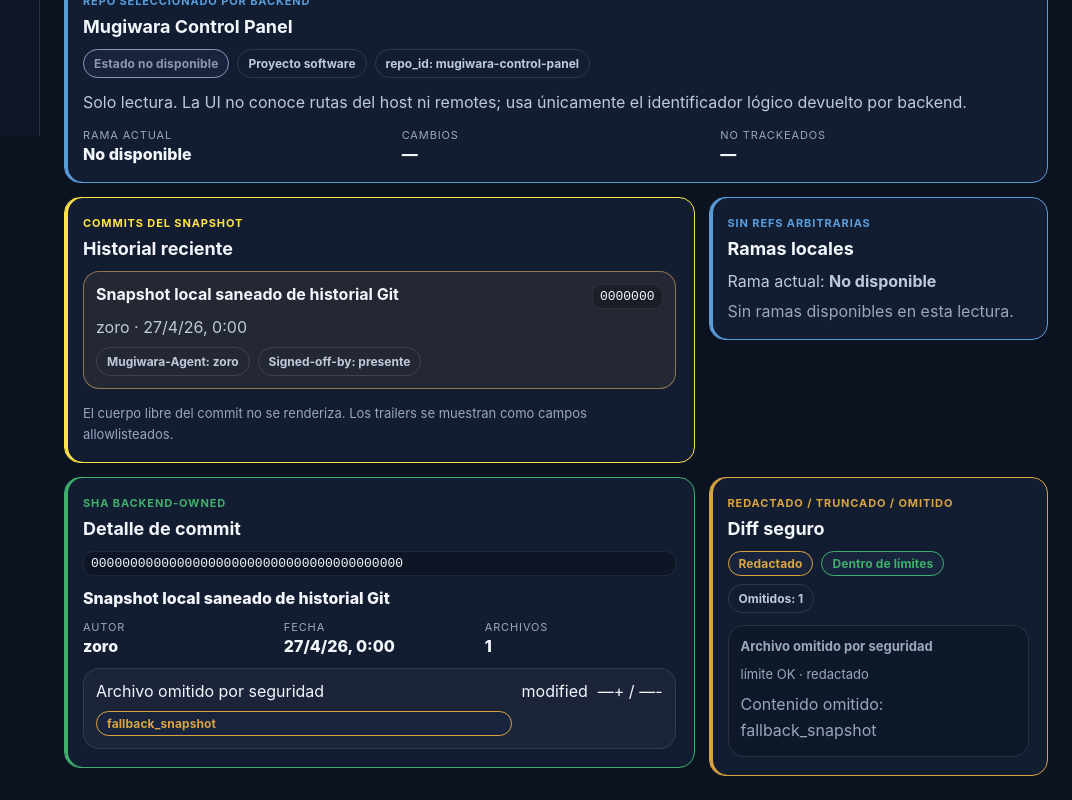
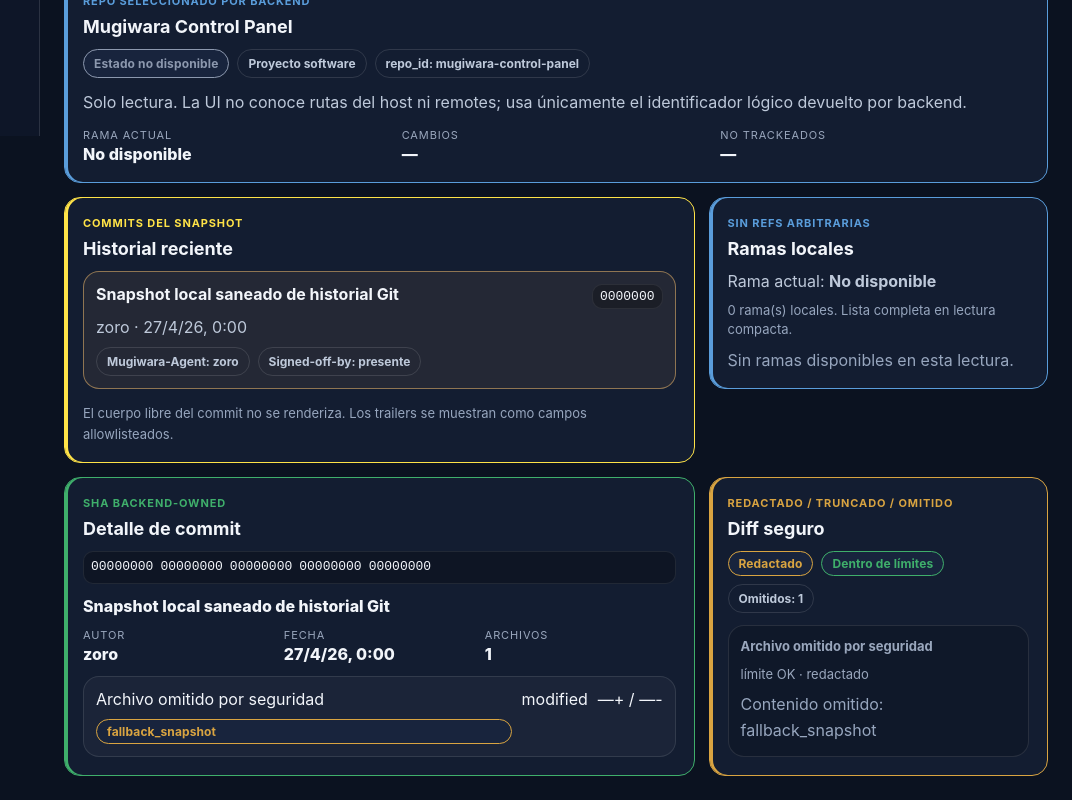
Before and after one commit to asistentes-mugiwara/mugiwara-control-panel, a Next.js app in the folder apps/web/: page /git in a window 1280 px wide. Shown: the part 664-1464 px from the top of the page, without its empty margins (208-1280 px from the left). Built offline with nearby package versions, Linux system fonts and the light colour scheme.

Commit message:
fix: polish git branch density
Mugiwara-Agent: zoro

Signed-off-by: zoro <asistentes.mugiwara@gmail.com>

```diff
--- a/apps/web/src/app/git/page.tsx
+++ b/apps/web/src/app/git/page.tsx
@@ -138,6 +138,16 @@ function workingTreeCopy(repo: GitRepoSummary) {
   return 'Estado no disponible'
 }
 
+function renderShaGroups(sha: string) {
+  const groups = sha.match(/.{1,8}/g) ?? [sha]
+
+  return groups.map((group, index) => (
+    <span key={`${group}-${index}`} className="git-sha-group">
+      {group}
+    </span>
+  ))
+}
+
 function Pill({ children }: { children: ReactNode }) {
   return (
     <span
@@ -212,6 +222,7 @@ export default async function GitPage() {
   const selectedRepo = repoIndex.repos[0]
   const selectedCommit = commitDetail.commit ?? commits.commits[0] ?? null
   const isSnapshotMode = Boolean(notice)
+  const hasDenseBranches = branches.branches.length > 8
 
   return (
     <>
@@ -274,7 +285,10 @@ export default async function GitPage() {
             <p style={{ margin: 0, color: appTheme.colors.textSecondary }}>
               Rama actual: <strong>{branches.current_branch ?? 'No disponible'}</strong>
             </p>
-            <ul className="git-branch-list">
+            <p style={{ margin: 0, color: appTheme.colors.textMuted, fontSize: '13px', lineHeight: 1.5 }}>
+              {branches.branches.length} rama(s) locales. {hasDenseBranches ? 'Vista compacta con scroll interno para mantener la página escaneable.' : 'Lista completa en lectura compacta.'}
+            </p>
+            <ul className={`git-branch-list${hasDenseBranches ? ' git-branch-list--dense' : ''}`}>
               {branches.branches.length > 0 ? branches.branches.map((branch) => (
                 <li key={branch.sha + branch.name} className="git-branch-row">
                   <span className="text-break">{branch.name}</span>
@@ -291,7 +305,7 @@ export default async function GitPage() {
         <SurfaceCard title="Detalle de commit" eyebrow="SHA backend-owned" accent="success">
           {selectedCommit ? (
             <div style={{ display: 'grid', gap: '12px', minWidth: 0 }}>
-              <code className="git-block-code">{selectedCommit.sha}</code>
+              <code className="git-block-code git-sha-code" aria-label={`SHA completo ${selectedCommit.sha}`}>{renderShaGroups(selectedCommit.sha)}</code>
               <p className="text-break" style={{ margin: 0, color: appTheme.colors.textPrimary, fontWeight: 800 }}>{selectedCommit.subject}</p>
               <dl className="git-metric-list">
                 <div><dt>Autor</dt><dd>{selectedCommit.author_name}</dd></div>
--- a/apps/web/src/app/globals.css
+++ b/apps/web/src/app/globals.css
@@ -613,6 +613,18 @@ button {
   gap: 10px;
 }
 
+.git-branch-list--dense {
+  max-height: 360px;
+  overflow-y: auto;
+  overscroll-behavior: contain;
+  padding-right: 4px;
+}
+
+.git-branch-list--dense .git-branch-row {
+  gap: 8px;
+  padding: 9px 10px;
+}
+
 .git-inline-code,
 .git-block-code,
 .git-diff-line {
@@ -627,6 +639,19 @@ button {
 .git-block-code {
   display: block;
   max-width: 100%;
+}
+
+.git-sha-code {
+  display: flex;
+  flex-wrap: wrap;
+  gap: 4px 7px;
+  line-height: 1.7;
+  word-break: normal;
+}
+
+.git-sha-group {
+  display: inline-block;
+  white-space: nowrap;
 }
 
 .git-diff-panel {
```
